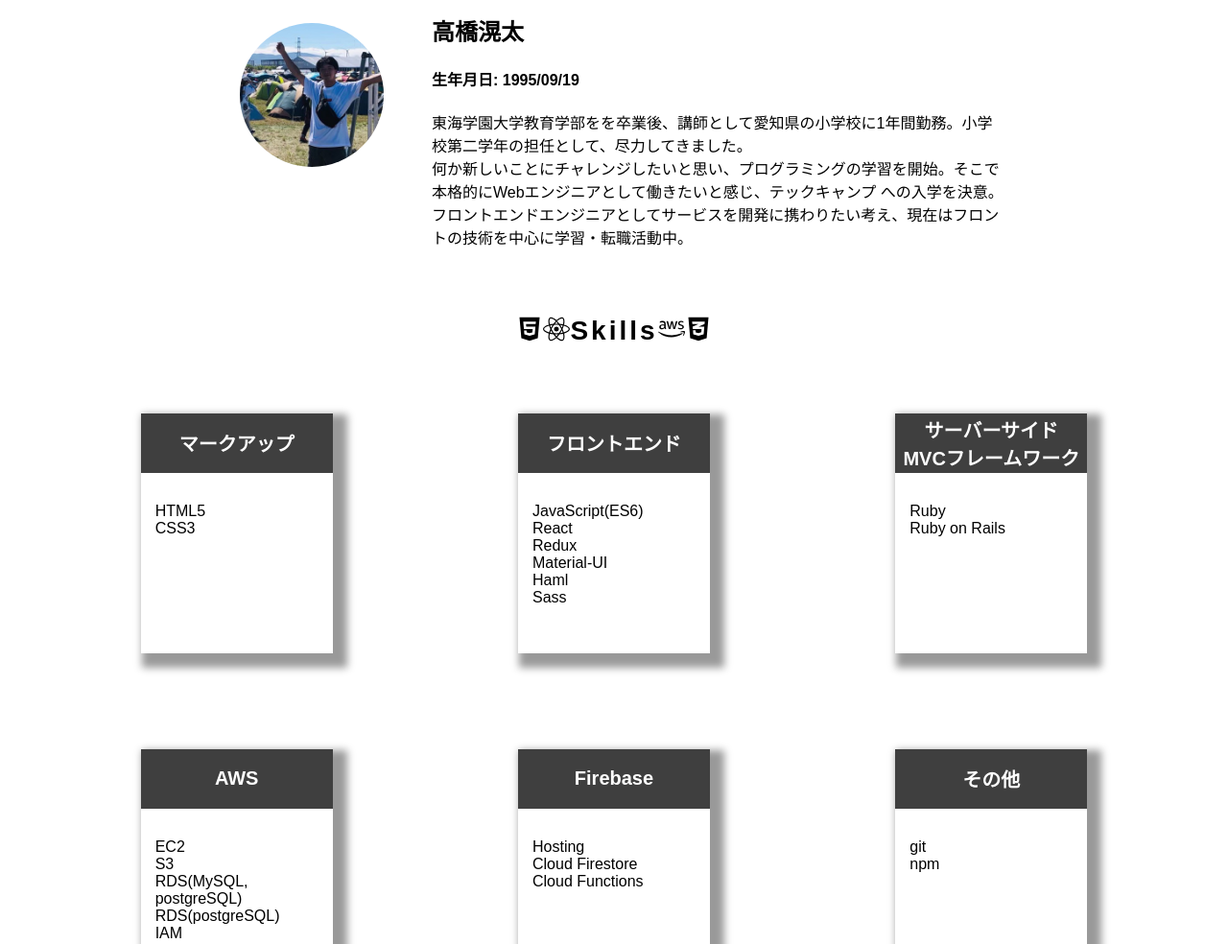
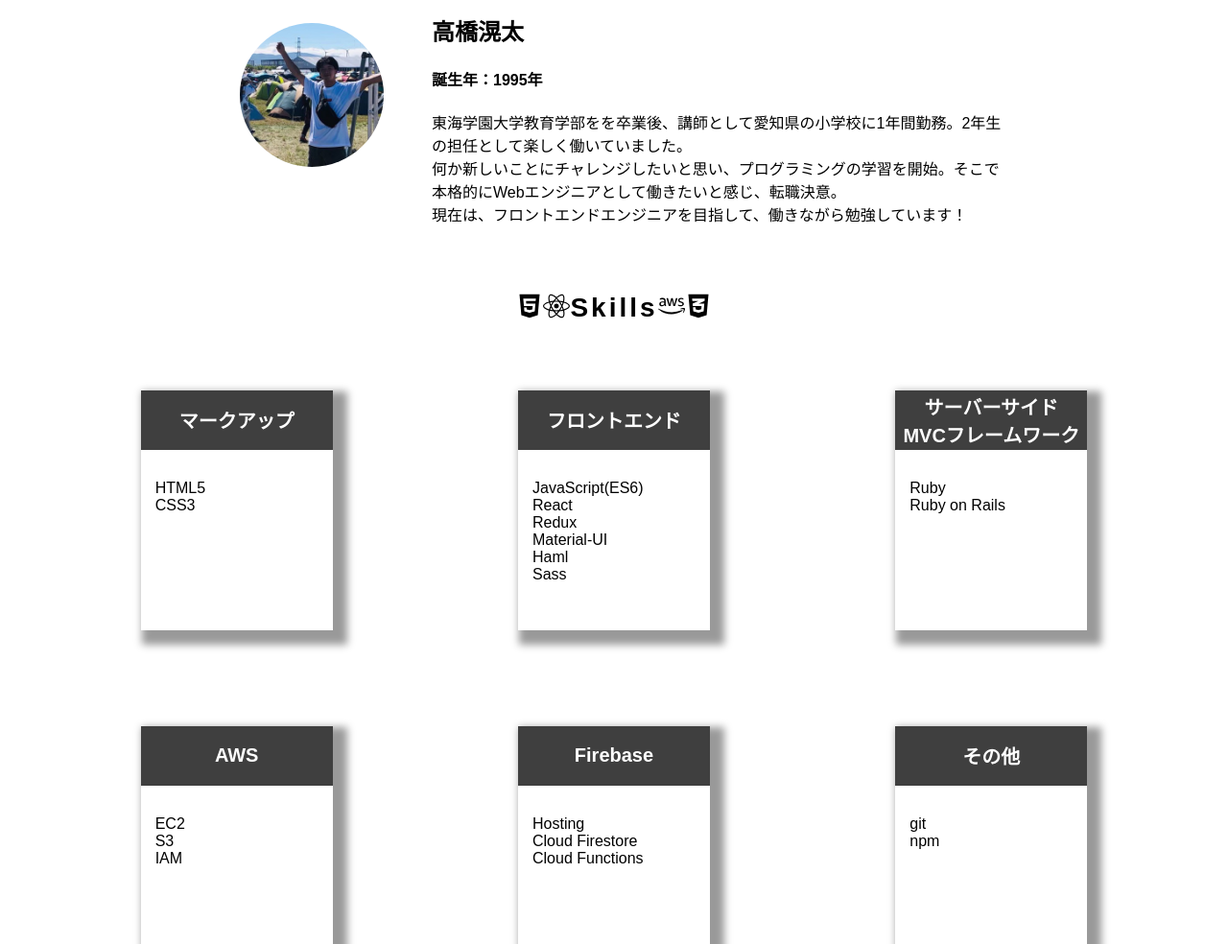
Before and after one commit to bmstyojaop/introduce, a React (Create React App) app: page /About in a window 1280 px wide. Shown: the part 486-1470 px from the top of the page at 96% size. Built offline with nearby package versions, Linux system fonts and the light colour scheme.

Commit message:
update introduce sentence

```diff
--- a/src/components/About.jsx
+++ b/src/components/About.jsx
@@ -24,12 +24,12 @@ const About = () => {
                     <div className="ProfileImgBox__text">
                         <h1>高橋滉太</h1>
                         <h4>
-                          生年月日: 1995/09/19
+                          誕生年：1995年
                         </h4>
                         <p>
-                          東海学園大学教育学部をを卒業後、講師として愛知県の小学校に1年間勤務。小学校第二学年の担任として、尽力してきました。<br/>
-                          何か新しいことにチャレンジしたいと思い、プログラミングの学習を開始。そこで本格的にWebエンジニアとして働きたいと感じ、テックキャンプ への入学を決意。<br/>
-                          フロントエンドエンジニアとしてサービスを開発に携わりたい考え、現在はフロントの技術を中心に学習・転職活動中。
+                          東海学園大学教育学部をを卒業後、講師として愛知県の小学校に1年間勤務。2年生の担任として楽しく働いていました。<br/>
+                          何か新しいことにチャレンジしたいと思い、プログラミングの学習を開始。そこで本格的にWebエンジニアとして働きたいと感じ、転職決意。<br/>
+                          現在は、フロントエンドエンジニアを目指して、働きながら勉強しています！
                         </p>
                     </div>
                 </div>
@@ -74,8 +74,6 @@ const About = () => {
                             <ul>
                                 <li classNme="SkillList__gridTable--data">EC2</li>
                                 <li classNme="SkillList__gridTable--data">S3</li>
-                                <li classNme="SkillList__gridTable--data">RDS(MySQL, postgreSQL)</li>
-                                <li classNme="SkillList__gridTable--data">RDS(postgreSQL)</li>
                                 <li classNme="SkillList__gridTable--data">IAM</li>
                             </ul>
                         </div>
```
